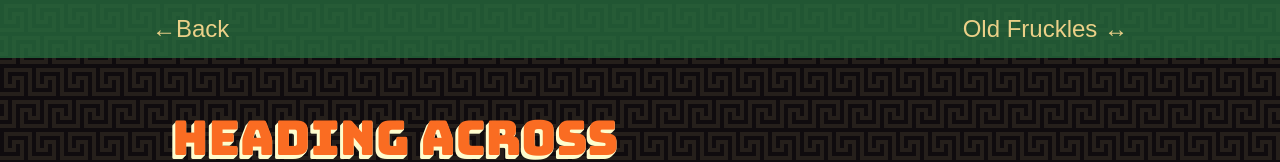
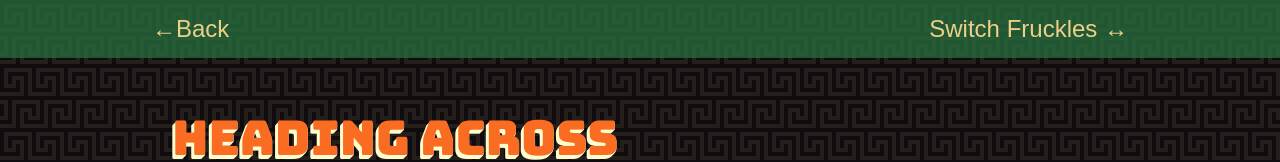
Before and after one commit to awayken/2017-christmas-card, a Nuxt app: page /heading-across in a window 1280 px wide. Shown: the top 162 px of the page. Built offline with nearby package versions, Linux system fonts and the light colour scheme.

Commit message:
Update Fruckles text

```diff
--- a/components/ReadingLevelToggle.Vue
+++ b/components/ReadingLevelToggle.Vue
@@ -1,5 +1,5 @@
 <template>
-  <button class="toggle" :title="`Switch to ${otherLevelText}`" @click.prevent="$store.commit('setReadingLevel', otherLevel)">{{ otherLevelText }}</button>
+  <button class="toggle" :title="`Switch to ${otherLevelText}`" @click.prevent="$store.commit('setReadingLevel', otherLevel)">Switch Fruckles</button>
 </template>
 
 <script>
```
